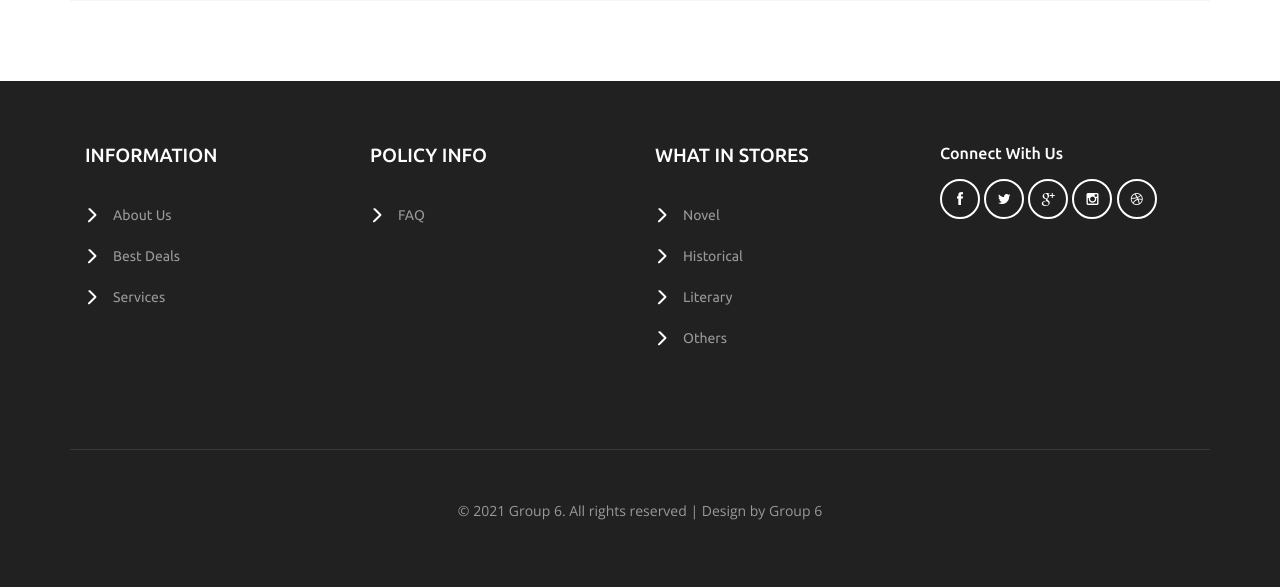
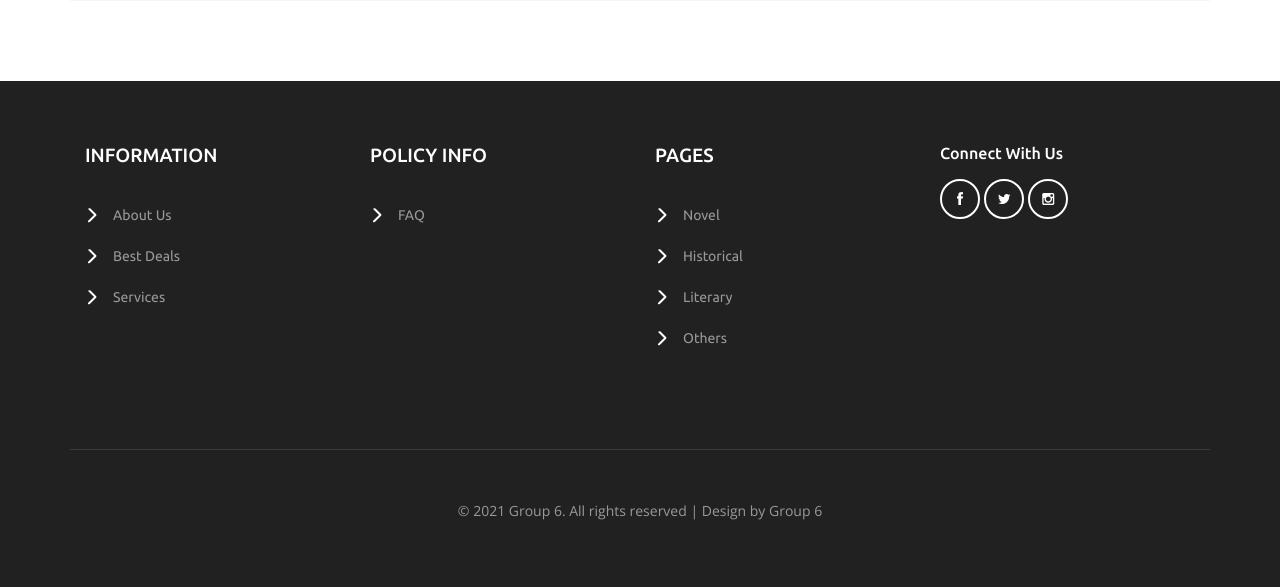
Before and after one commit to srksuman/Kitab-Khana, a Django app: page / in a window 1280 px wide. Shown: the part 2223-2810 px from the top of the page. Run offline with Django 3.2, Linux system fonts and the light colour scheme; data comes from the database, SQL or seed files in the repository; some libraries are stand-ins or nearby versions.

Commit message:
fix footer links

```diff
--- a/templates/components/footer/footer.html
+++ b/templates/components/footer/footer.html
@@ -20,7 +20,7 @@
 				</ul>
 			</div>
 			<div class="col-md-3 w3_footer_grid">
-				<h3>what in stores</h3>
+				<h3>Pages</h3>
 				<ul class="w3_footer_grid_list">
 
 					<li><a href="#">Novel</a></li>
@@ -34,11 +34,9 @@
 				<div class="w3_footer_grid_bottom">
 					<h5>connect with us</h5>
 					<ul class="agileits_social_icons">
-						<li><a href="#" class="facebook"><i class="fa fa-facebook" aria-hidden="true"></i></a></li>
-						<li><a href="#" class="twitter"><i class="fa fa-twitter" aria-hidden="true"></i></a></li>
-						<li><a href="#" class="google"><i class="fa fa-google-plus" aria-hidden="true"></i></a></li>
-						<li><a href="#" class="instagram"><i class="fa fa-instagram" aria-hidden="true"></i></a></li>
-						<li><a href="#" class="dribbble"><i class="fa fa-dribbble" aria-hidden="true"></i></a></li>
+						<li><a href="https://facebook.com/rsnpj" class="facebook"><i class="fa fa-facebook" aria-hidden="true"></i></a></li>
+						<li><a href="https://twitter.com/rsnpj" class="twitter"><i class="fa fa-twitter" aria-hidden="true"></i></a></li>
+						<li><a href="https://instagram.com/rsnpj" class="instagram"><i class="fa fa-instagram" aria-hidden="true"></i></a></li>
 					</ul>
 				</div>
 			</div>
```
